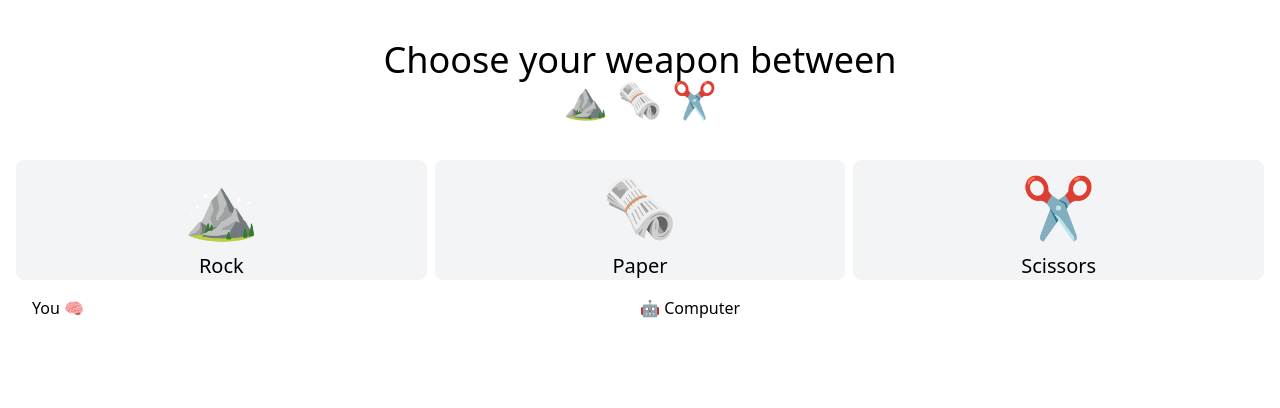
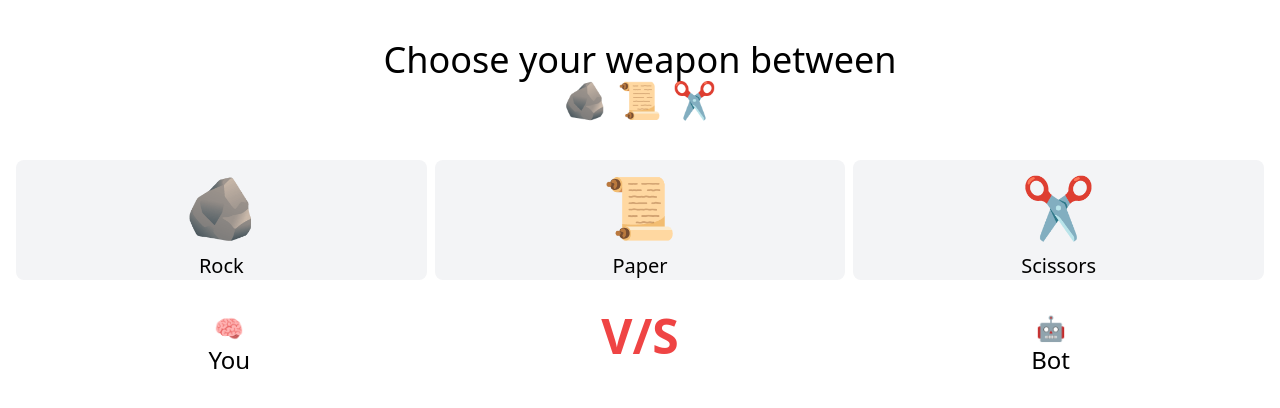
Before and after one commit to HabibMollah/react-rock-paper-scissors, a React (Vite) app: page / in a window 1280 px wide. Shown: the top 408 px of the page. Built offline with nearby package versions, Linux system fonts and the light colour scheme.

Commit message:
static  layout and state added

```diff
--- a/src/App.tsx
+++ b/src/App.tsx
@@ -1,14 +1,30 @@
+import { useState } from 'react';
 import Result from './Result';
 import Rock from './Rock';
 
 function App() {
+  // this is user's
+  const [choice, setChoice] = useState('');
+
+  // Bot's turn
+  const choices = ['rock', 'paper', 'scissor'];
+
+  const randomIndex = () => {
+    return Math.floor(Math.random() * choices.length);
+  };
+  function getComputerChoice() {
+    return choices[randomIndex()];
+  }
+  const botChoice = getComputerChoice();
+
   return (
     <div>
       <div>
         <h1 className="text-4xl text-center mt-6 mb-10">
-          Choose your weapon between <br />⛰ 🗞 ✂
+          Choose your weapon between <br />
+          🪨 📜 ✂
         </h1>
-        <Rock />
+        <Rock botChoice={botChoice} userChoice={choice} setChoice={setChoice} />
         <Result />
       </div>
     </div>
--- a/src/Result.tsx
+++ b/src/Result.tsx
@@ -1,8 +1,13 @@
 function Result() {
   return (
-    <div className="grid grid-cols-2 m-4">
-      <div>You 🧠</div>
-      <div>🤖 Computer</div>
+    <div className="grid grid-cols-3 m-2 mt-8 mb-4 text-2xl text-center font-medium">
+      <div>
+        🧠 <br /> You
+      </div>
+      <div className="font-bold text-5xl text-red-500">V/S</div>
+      <div>
+        🤖 <br /> Bot
+      </div>
     </div>
   );
 }
--- a/src/Rock.tsx
+++ b/src/Rock.tsx
@@ -1,15 +1,27 @@
-function Rock() {
+interface Props {
+  botChoice: string;
+  userChoice: string;
+  setChoice: (a: string) => void;
+}
+
+function Rock({ botChoice, userChoice, setChoice }: Props) {
   return (
     <div className="grid grid-cols-3 gap-2 text-center font-thin">
-      <div className="bg-gray-100 text-xl hover:bg-gray-300 rounded-lg">
-        <div className="text-6xl py-4">⛰</div>
+      <div
+        onClick={() => setChoice('rock')}
+        className="bg-gray-100 text-xl hover:bg-gray-300 rounded-lg">
+        <div className="text-6xl py-4">🪨</div>
         <p>Rock</p>
       </div>
-      <div className="bg-gray-100 text-xl hover:bg-gray-300 rounded-lg">
-        <div className="text-6xl py-4">🗞</div>
+      <div
+        onClick={() => setChoice('paper')}
+        className="bg-gray-100 text-xl hover:bg-gray-300 rounded-lg">
+        <div className="text-6xl py-4">📜</div>
         <p>Paper</p>
       </div>
-      <div className="bg-gray-100 text-xl hover:bg-gray-300 rounded-lg">
+      <div
+        onClick={() => setChoice('scissor')}
+        className="bg-gray-100 text-xl hover:bg-gray-300 rounded-lg">
         <div className="text-6xl py-4">✂</div>
         <p>Scissors</p>
       </div>
```
